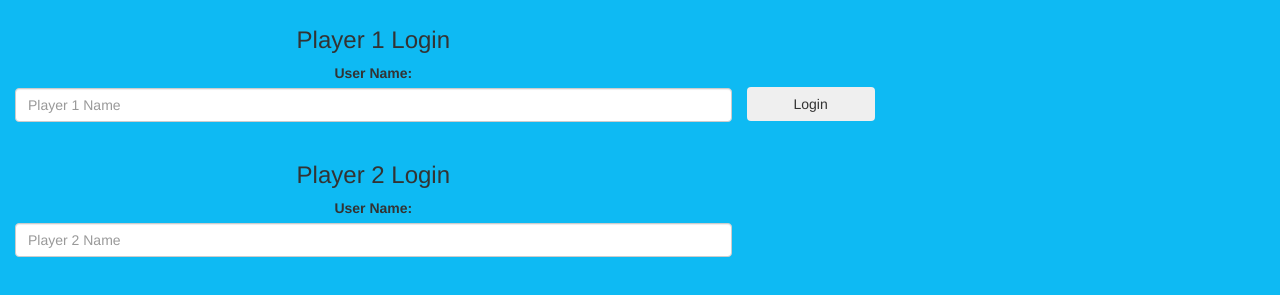
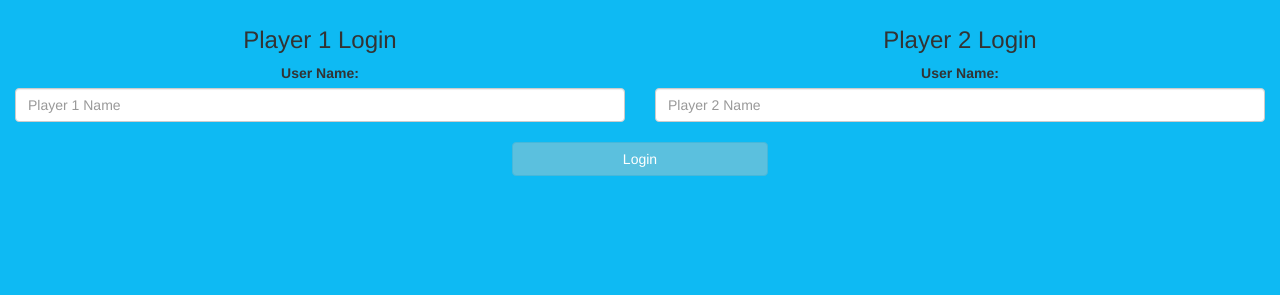
Before and after one commit to JoaquinP15/C89_Project, a plain HTML site: page index.html in a window 1280 px wide. Shown: the part 63-358 px from the top of the page. Drawn offline with nearby package versions, Linux system fonts and the light colour scheme.

Commit message:
Add files via upload

```diff
--- a/index.html
+++ b/index.html
@@ -7,26 +7,26 @@
         <script src="https://ajax.googleapis.com/ajax/libs/jquery/3.4.1/jquery.min.js"></script>
         <script src="https://maxcdn.bootstrapcdn.com/bootstrap/3.4.0/js/bootstrap.min.js"></script>
         <link rel="stylesheet" type="text/css" href="style.css">
+        <script src="main.js"></script>
     </head>
 
     <body>
         <center>
         <h1>Game</h1>
-        <div class="col-lg-7 col-sm-7 col-xs-11">
+        <div class="col-lg-6">
             <h3>Player 1 Login</h3>
             <label>User Name:</label>
             <input placeholder="Player 1 Name" type="text" id="Player 1 Name" class="form-control">
             <br>
         </div>
-        <br><br>
-        <div class="col-lg-7 col-sm-7 col-xs-11">
+        <div class="col-lg-6">
             <h3>Player 2 Login</h3>
             <label>User Name:</label>
             <input placeholder="Player 2 Name" type="text" id="Player 2 Name" class="form-control">
             <br>
         </div>
+        <br>
+        <button class="btn btn-info" style="width: 20%;">Login</button>
         </center>
-        <br><br>
-        <button class="btn btn-succes" style="width: 10%;">Login</button>
     </body>
 </html>
```
